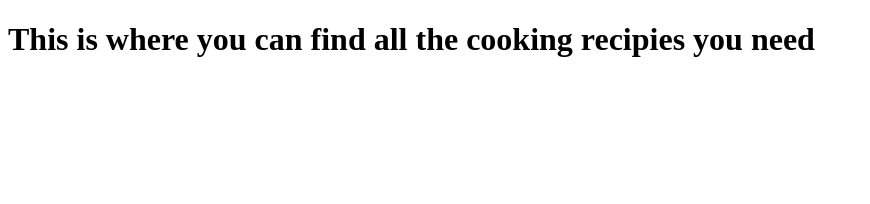
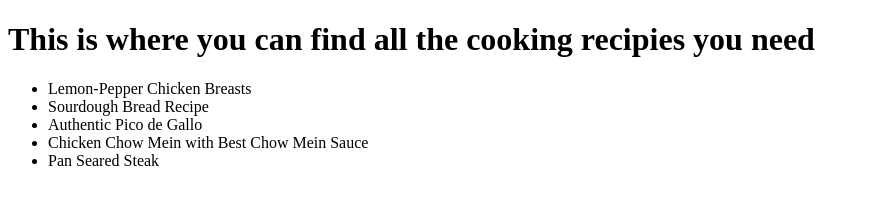
Before and after one commit to lluismer/odin-recipes, a plain HTML site: page index.html in a window 1280 px wide. Shown: the whole page, without its empty margins (0-870 px from the left). Drawn offline with Linux system fonts and the light colour scheme.

Commit message:
List of recipies
Added a list of 5 recipies to later link to their own pages

```diff
--- a/index.html
+++ b/index.html
@@ -7,5 +7,12 @@
 </head>
 <body>
     <h1>This is where you can find all the cooking recipies you need</h1>
+    <ul>
+        <li>Lemon-Pepper Chicken Breasts</li>
+        <li>Sourdough Bread Recipe</li>
+        <li>Authentic Pico de Gallo</li>
+        <li>Chicken Chow Mein with Best Chow Mein Sauce</li>
+        <li>Pan Seared Steak</li>
+    </ul>
 </body>
 </html>
```
